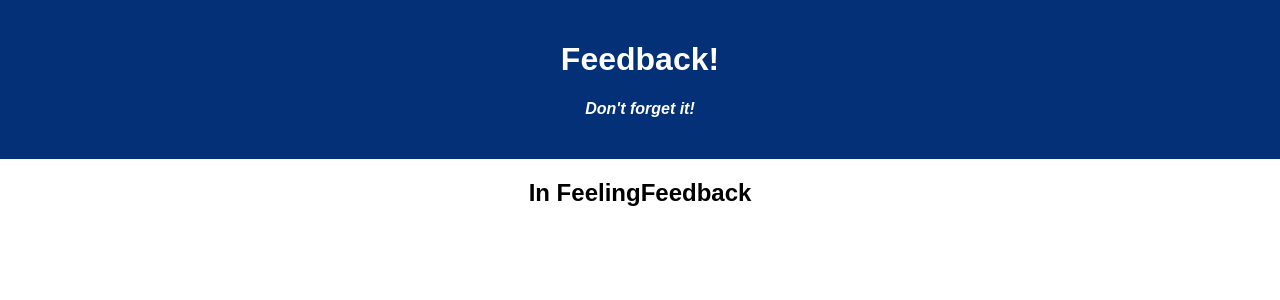
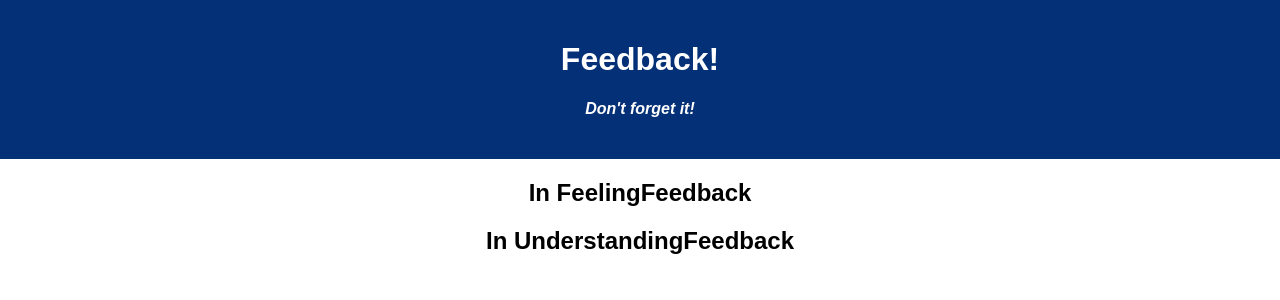
Before and after one commit to brandonwharton/Daily-Feedback-Form, a React (Create React App) app: page /#/understanding in a window 1280 px wide. Before the commit this address led to /. Shown: the top 300 px of the page. Built offline with nearby package versions, Linux system fonts and the light colour scheme.

Commit message:
Created UnderstandingFeedback component, tested import/export

```diff
--- a/src/components/App/App.jsx
+++ b/src/components/App/App.jsx
@@ -3,6 +3,8 @@ import axios from 'axios';
 import './App.css';
 // component imports
 import FeelingFeedback from '../FeelingFeedback/FeelingFeedback';
+import UnderstandingFeedback from '../UnderstandingFeedback/UnderstandingFeedback';
+
 
 function App() {
 
@@ -14,6 +16,7 @@ function App() {
         <h4>Don't forget it!</h4>
       </header>
       <FeelingFeedback />
+      <UnderstandingFeedback />
     </div>
   );
 }
--- /dev/null
+++ b/src/components/UnderstandingFeedback/UnderstandingFeedback.jsx
@@ -0,0 +1,8 @@
+function UnderstandingFeedback () {
+
+    return (
+        <h2>In UnderstandingFeedback</h2>
+    )
+}
+
+export default UnderstandingFeedback;
```
Also changed, not shown: 1 other file (tests, documents, lock files or other folders).
